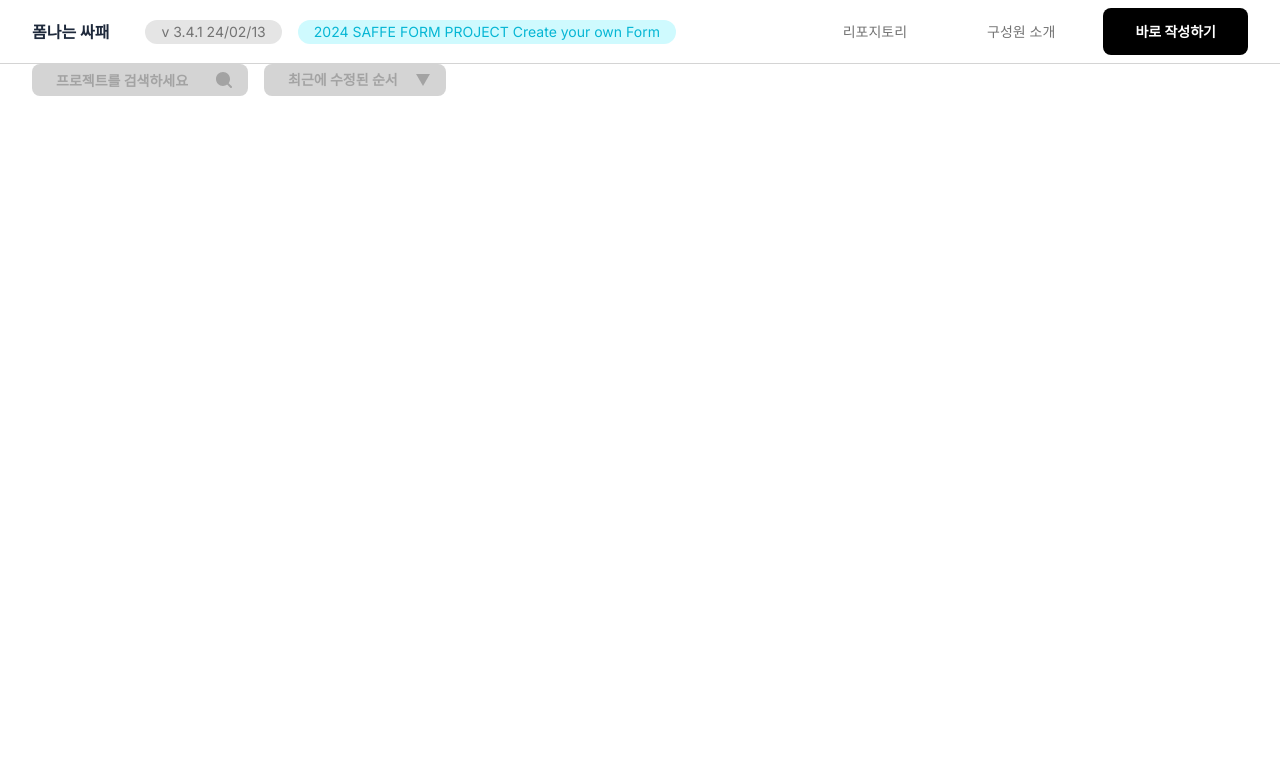
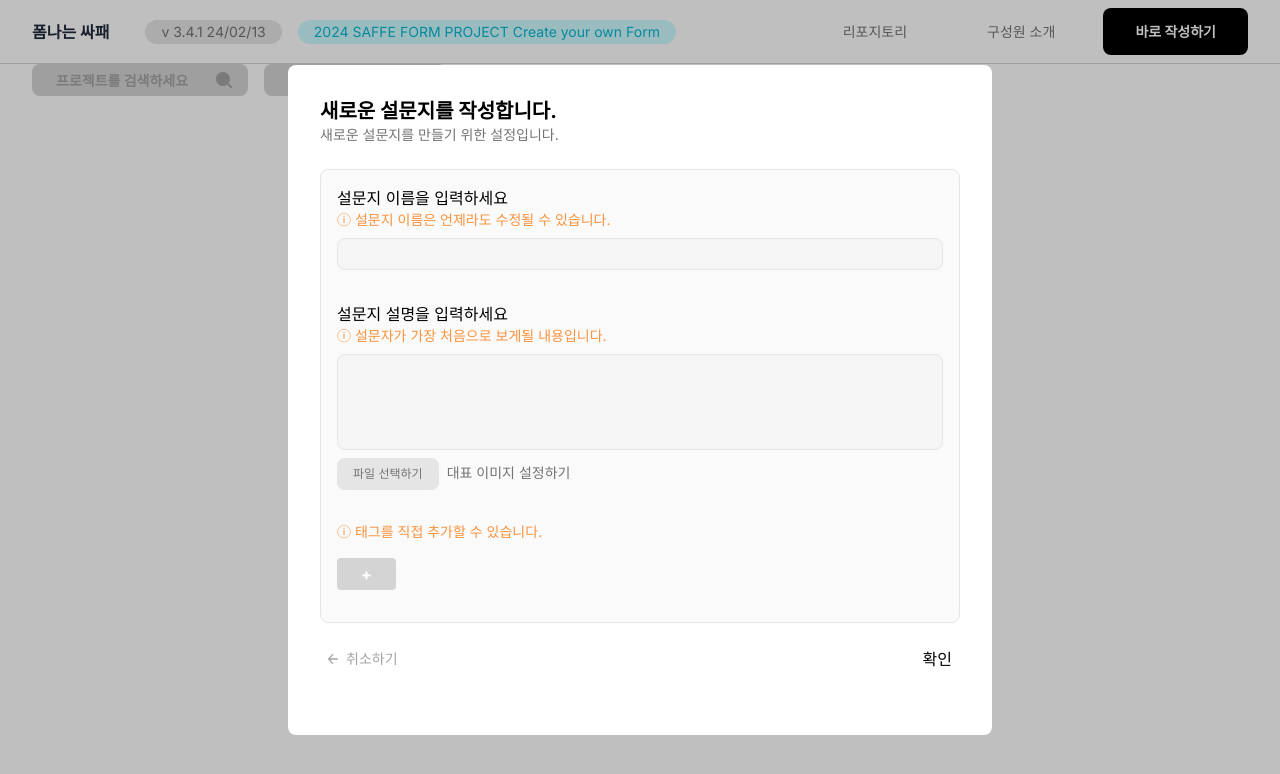
Before and after one commit to SSA-FE/formssafe-fe, a React (Vite) app: page /main in a window 1280 px wide. Shown: the top 774 px of the page. Built offline with nearby package versions, Linux system fonts and the light colour scheme.

Commit message:
feat: new-form 모달 구현

```diff
--- a/src/index.css
+++ b/src/index.css
@@ -16,3 +16,12 @@ html,
   width: 100%;
   height: 100%;
 }
+
+@layer components {
+  .input {
+    @apply rounded-lg bg-neutral-100 border border-neutral-200 p-2 focus:border-neutral-500 focus:outline-none;
+  }
+  .info-message {
+    @apply text-orange-400 text-sm;
+  }
+}
--- a/src/pages/Workspace.tsx
+++ b/src/pages/Workspace.tsx
@@ -1,9 +1,80 @@
+import Tag from '@/components/Workspace/Tags';
 import Toolbar from '@/components/Workspace/Toolbar';
+import Modal from '@/components/modal';
+import ArrowSVG from '@assets/icons/arrow-icon.svg?react';
+import { useState } from 'react';
 
 const Workspace = () => {
+  const [fileName, setFileName] = useState('대표 이미지 설정하기');
   return (
     <div>
       <Toolbar />
+      <Modal maxWidth={'max-w-[44rem]'} state={true}>
+        <div>
+          <h1 className="text-xl font-bold">새로운 설문지를 작성합니다.</h1>
+          <h2 className="text-sm text-neutral-500">
+            새로운 설문지를 만들기 위한 설정입니다.
+          </h2>
+          <form className="bg-neutral-50 w-full flex flex-col gap-8 p-4 pb-8 rounded-lg my-6 border border-neutral-200">
+            <div>
+              <label htmlFor="title">설문지 이름을 입력하세요</label>
+              <p className="info-message">
+                ⓘ 설문지 이름은 언제라도 수정될 수 있습니다.
+              </p>
+              <input
+                id="title"
+                name="title"
+                type="text"
+                className="input w-full h-8 mt-2"
+              />
+            </div>
+            <div className="flex flex-col">
+              <label htmlFor="description">설문지 설명을 입력하세요</label>
+              <p className="info-message">
+                ⓘ 설문자가 가장 처음으로 보게될 내용입니다.
+              </p>
+              <textarea
+                id="description"
+                name="description"
+                className="input w-full h-24 resize-none my-2"
+              />
+              <div>
+                <label
+                  htmlFor="file"
+                  className="text-xs text-neutral-500 bg-neutral-200 py-2 px-4 rounded-lg cursor-pointer mr-auto inline-block"
+                >
+                  파일 선택하기
+                </label>
+                <span className="text-sm text-neutral-500 ml-2">
+                  {fileName}
+                </span>
+              </div>
+              <input
+                id="file"
+                name="file"
+                type="file"
+                className="hidden"
+                onChange={(e) => {
+                  setFileName(e.target?.value);
+                }}
+              />
+            </div>
+            <div>
+              <p className="info-message mb-4">
+                ⓘ 태그를 직접 추가할 수 있습니다.
+              </p>
+              <Tag />
+            </div>
+          </form>
+          <div className="flex justify-between px-2">
+            <button className="text-sm text-neutral-400 flex items-center gap-2">
+              <ArrowSVG />
+              취소하기
+            </button>
+            <button>확인</button>
+          </div>
+        </div>
+      </Modal>
     </div>
   );
 };
```
Also changed, not shown: src/assets/icons/arrow-icon.svg (added).
